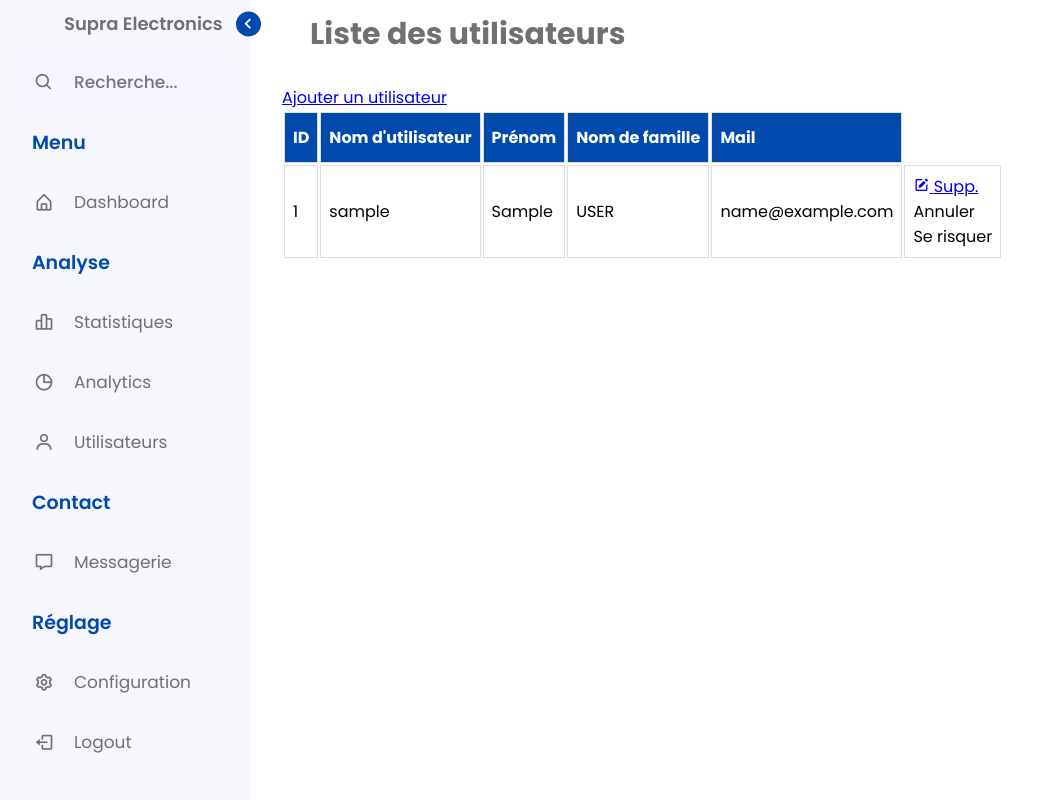
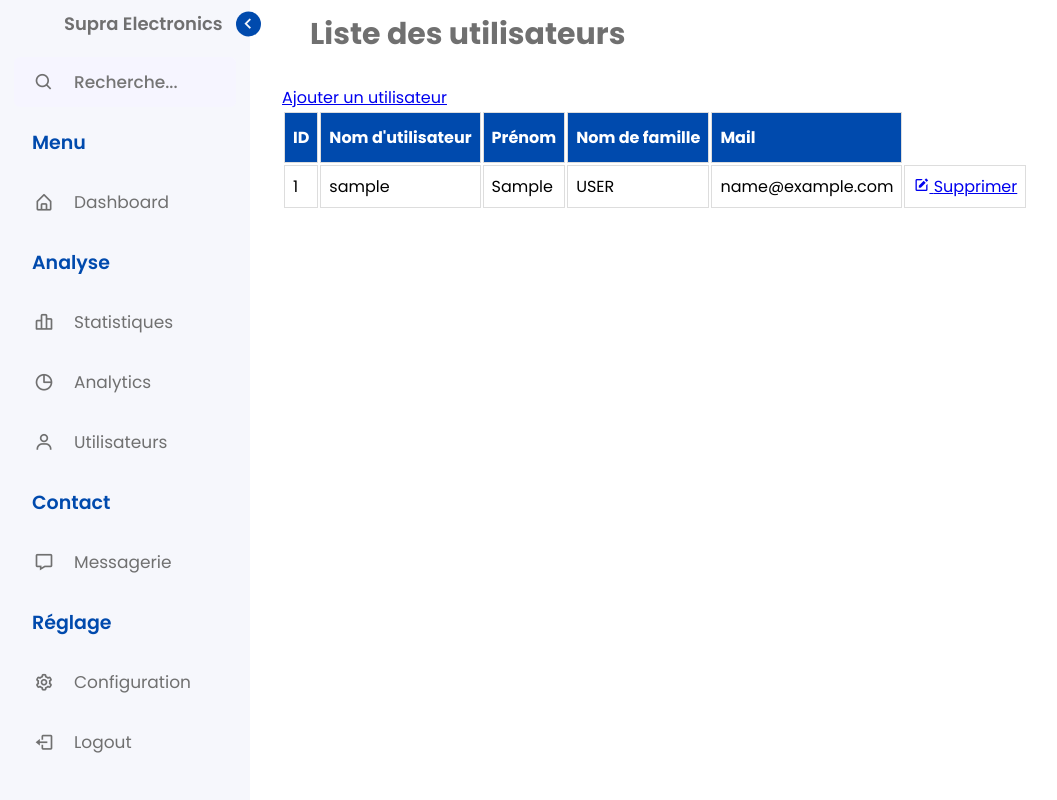
Before and after one commit to Mattlpt/supra-electronics, a PHP site: page /user in a window 1280 px wide. Shown: the whole page, without its empty margins (0-1057 px from the left). Run offline with PHP 8.4, Linux system fonts and the light colour scheme; tables that the repository leaves empty or names only in its code hold one stand-in row (values such as "Sample post").

Commit message:
pop up de confirmation de suppression de l'utilisateur

```diff
--- a/src/view/user/user.view.php
+++ b/src/view/user/user.view.php
@@ -21,12 +21,7 @@
                 <td><a class="button button-warning" href="/user/update?id=<?php echo $user->getId(); ?>">
                         <i class='bx bxs-edit'></i>
                     </a>
-                    <a class="show-warning-modal" href="/user/delete?id=<?php echo $user->getId(); ?>">Supp.</a>
-                    <div class="buttons">
-                        <a class="close-warning-btn">Annuler</a>
-                    </div>
-                    <span class="show-warning-modal">Se risquer</span>
-
+                    <a href="/user/delete?id=<?php echo $user->getId(); ?>" class="confirmationLink">Supprimer</a>
                 </td>
             </tr>
             <?php } ?>
@@ -35,3 +30,26 @@
     </div>
 
 </section><!-- Contenu principal -->
+
+<script>
+
+    window.addEventListener('load', function() {
+        var confirmationLinks = document.getElementsByClassName('confirmationLink');
+
+        for (var i = 0; i < confirmationLinks.length; i++) {
+            confirmationLinks[i].addEventListener('click', function(event) {
+                event.preventDefault(); // Empêche le comportement par défaut du lien (redirection immédiate)
+
+                var confirmRedirect = confirm("Êtes-vous sûr de vouloir supprimer l'utilisateur ?");
+
+                if (confirmRedirect) {
+                    var url = this.getAttribute('href');
+                    window.location.href = url; // Redirige vers l'URL spécifiée
+                } else {
+                    console.log("L\'utilisateur n'a pas été supprimé. ");
+                }
+            });
+        }
+    });
+
+</script>
```
